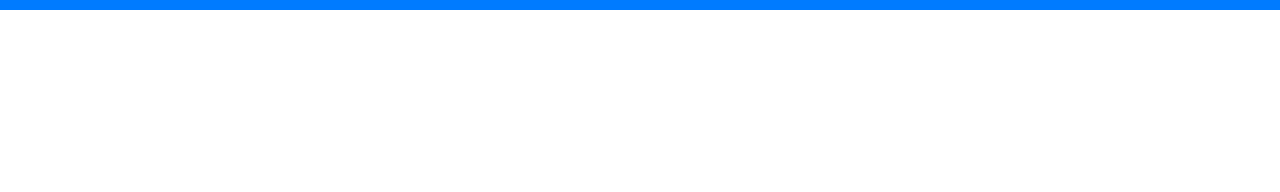
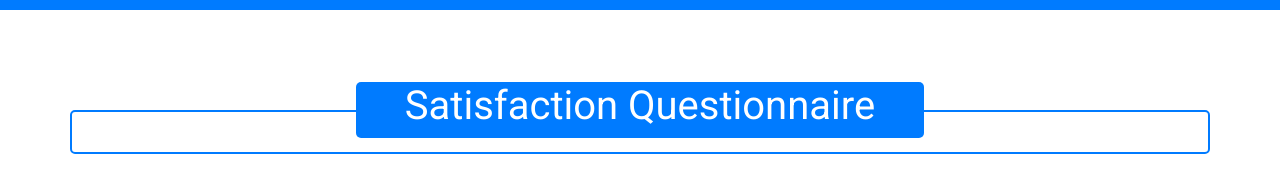
Before and after one commit to JuanJosePG/Form-Page, a plain HTML site: page index.html in a window 1280 px wide. Shown: the part 70-262 px from the top of the page. Drawn offline with nearby package versions, Linux system fonts and the light colour scheme.

Commit message:
cabecera formulario

```diff
--- a/CSS/styles.css
+++ b/CSS/styles.css
@@ -10,6 +10,7 @@ body{
     font-family: 'Roboto', sans-serif;
 }
 
+/* NAVBAR */
 nav{
     font-size: 17px;
     height: 10vh;
@@ -23,3 +24,23 @@ ul > li{
     color: white;
     padding: 0 10px;
 }
+
+/* FORM */
+.form-div{
+    margin: 100px auto;
+    padding: 20px 30px;
+    border: solid 2px #007bff;
+    border-radius: 5px;
+    position: relative;
+}
+
+.cabecera{
+    background-color: #007bff;
+    color: white;
+    text-align: center;
+    width: 50%;
+    position: absolute;
+    top: -75%;
+    left: 25%;
+    border-radius: 5px;
+}
--- a/index.html
+++ b/index.html
@@ -37,7 +37,39 @@
     </nav>
 
     <!-- FORM -->
+    <form>
+        <div class="container form-div">
+            <!-- div.h1 -->
+            <div class="cabecera">
+                <h1>Satisfaction Questionnaire</h1>
+            </div>
+            <div class="form-row">
+                <!-- div.form-group -> first name -->
+                <!-- div.form-group -> last name -->
+            </div>
+            <!-- <div class="form-row cabecera justify-content-center">
+                <div class="col-md-auto">
+                    <p>Satisfaction questionnaire</p>
+                </div>
+            </div>
+            <div class="form-row">
+                <div class="col-md">
+                    <input type="text" class="form-control" placeholder="First name">
+                </div>
+                <div class="col-md">
+                    <input type="text" class="form-control" placeholder="Last name">
+                </div>
+            </div>
+            <div class="form-row">
+                <div class="col">
+                    <input type="email" class="form-control" id="exampleFormControlInput1" placeholder="name@example.com">
+                </div>
+            </div>
+            <div class="row">
 
+            </div>            -->
+        </div>
+    </form>
 
     <!-- SCRIPTS -->
     <script src="https://code.jquery.com/jquery-3.5.1.slim.min.js" integrity="sha384-DfXdz2htPH0lsSSs5nCTpuj/zy4C+OGpamoFVy38MVBnE+IbbVYUew+OrCXaRkfj" crossorigin="anonymous"></script>
```
